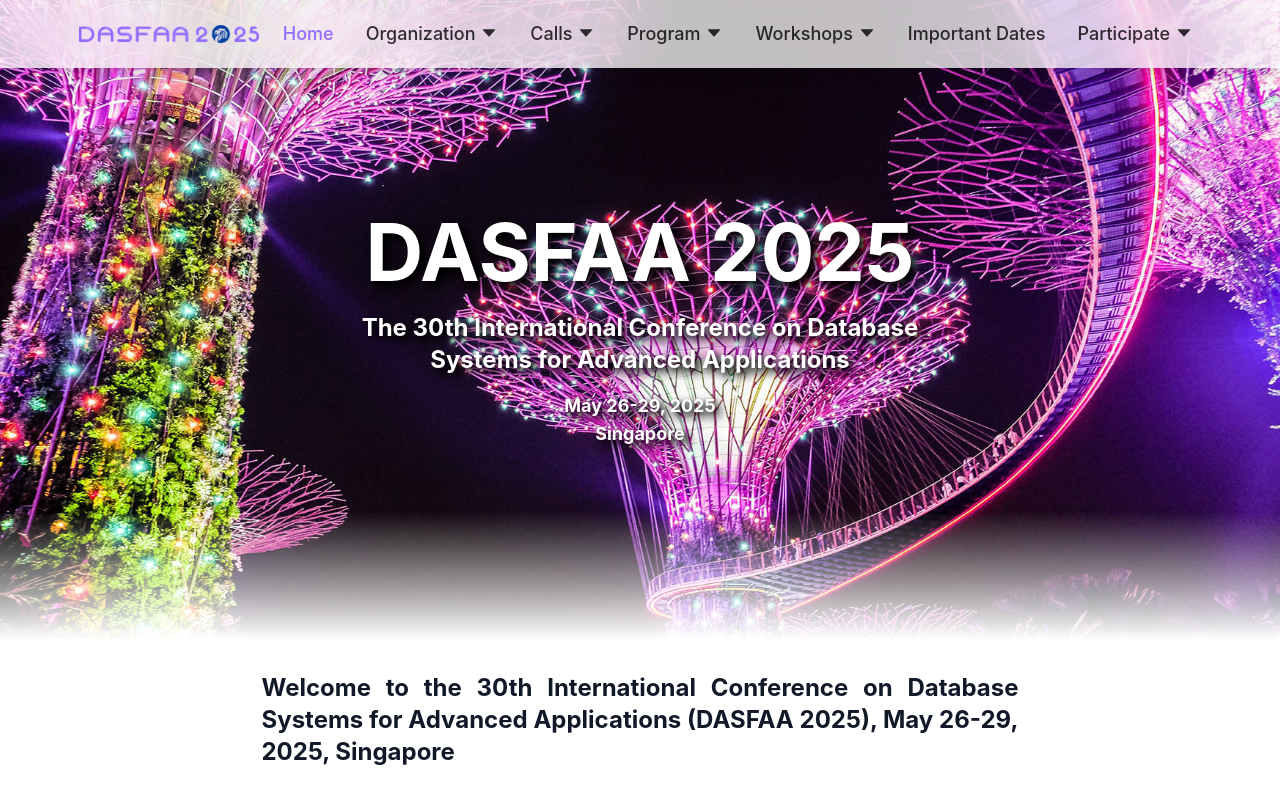
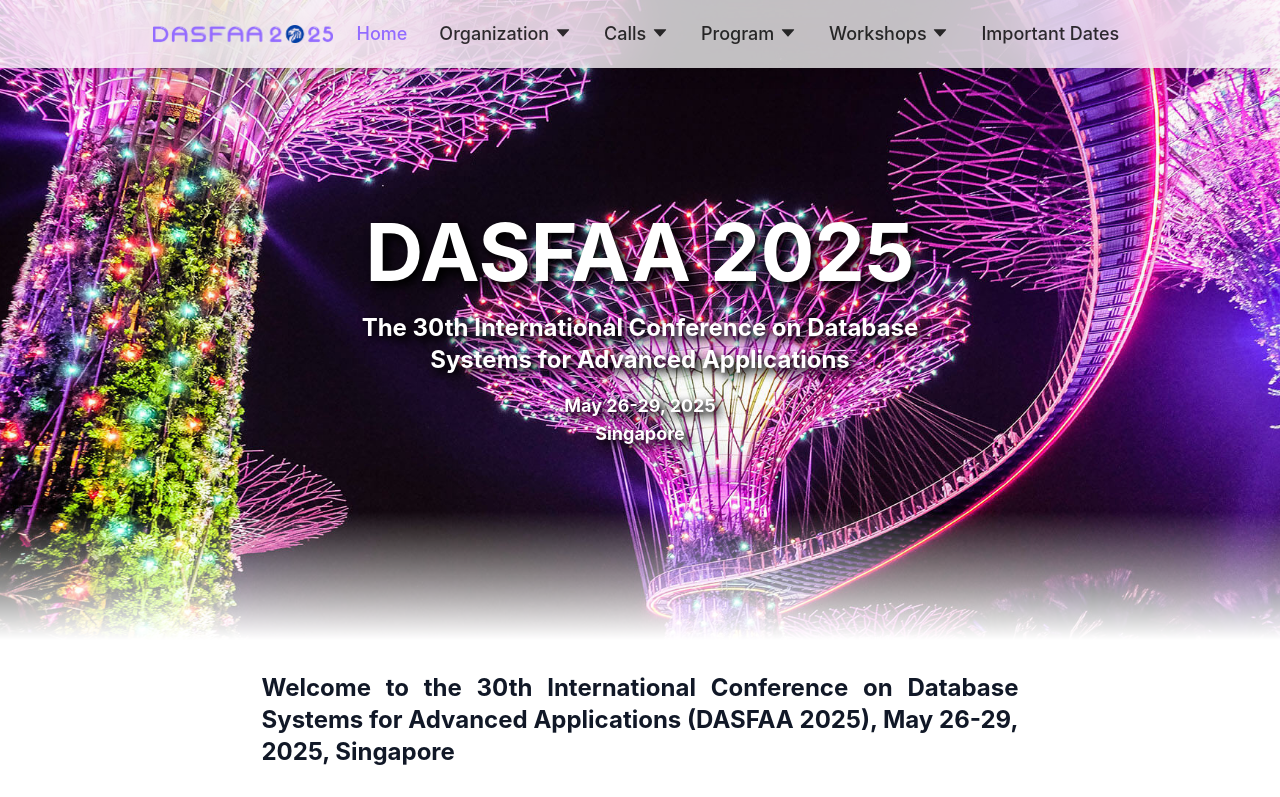
Before and after one commit to dasfaa2025/dasfaa2025.github.io, a React (Vite) app: page /important-dates in a window 1280 px wide. Shown: the top 797 px of the page. Built offline with nearby package versions, Linux system fonts and the light colour scheme.

Commit message:
chore: hide Participate

```diff
--- a/src/components/Header/index.tsx
+++ b/src/components/Header/index.tsx
@@ -180,9 +180,9 @@ const Header = () => {
           <Menu to="/important-dates" active={pathname === "/important-dates"}>
             Important Dates
           </Menu>
-          <Menu subMenu={ParticipateMenu} href={false}>
-            Participate
-          </Menu>
+          {/*<Menu subMenu={ParticipateMenu} href={false}>*/}
+          {/*  Participate*/}
+          {/*</Menu>*/}
         </div>
         <div className="hidden max-sm:block pr-2">
           {mobileMenuVisible ? (
@@ -258,18 +258,18 @@ const Header = () => {
         <Menu to="/important-dates" active={pathname === "/important-dates"}>
           Important Dates
         </Menu>
-        <Divider>
-          <div className="text-black/40">Participate</div>
-        </Divider>
-        {ParticipateMenu.map((e) => (
-          <Menu
-            key={`mobile-${e.href}`}
-            to={e.href}
-            active={pathname === e.href}
-          >
-            {e.label}
-          </Menu>
-        ))}
+        {/*<Divider>*/}
+        {/*  <div className="text-black/40">Participate</div>*/}
+        {/*</Divider>*/}
+        {/*{ParticipateMenu.map((e) => (*/}
+        {/*  <Menu*/}
+        {/*    key={`mobile-${e.href}`}*/}
+        {/*    to={e.href}*/}
+        {/*    active={pathname === e.href}*/}
+        {/*  >*/}
+        {/*    {e.label}*/}
+        {/*  </Menu>*/}
+        {/*))}*/}
       </div>
     </div>
   );
```
